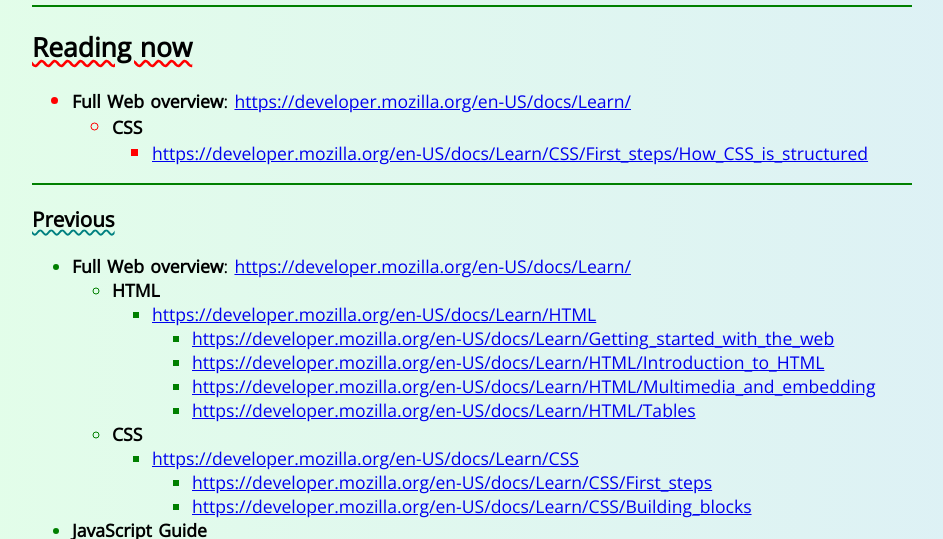
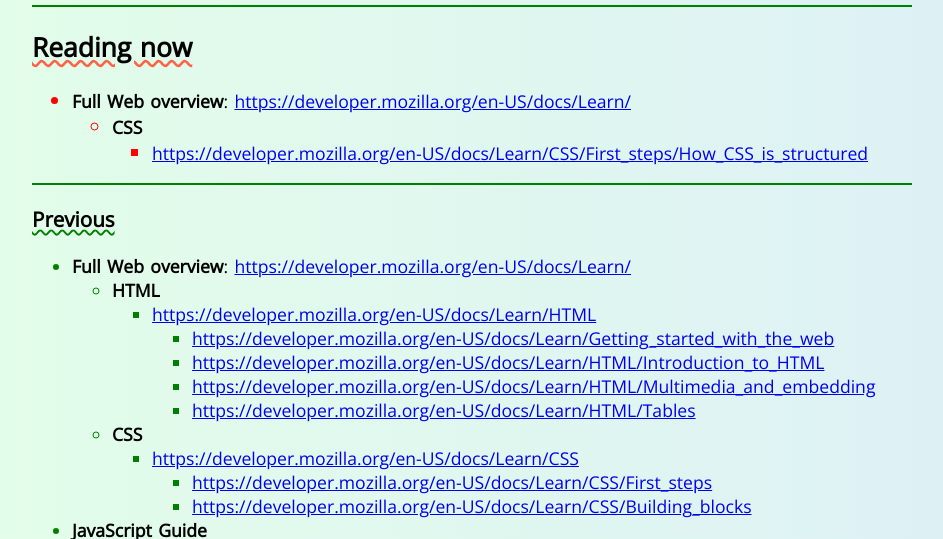
Before and after one commit to manoharreddyporeddy/manoharreddyporeddy.github.io, a plain HTML site: page index.html in a window 1280 px wide. Shown: the part 176-715 px from the top of the page, without its empty margins (168-1111 px from the left). Drawn offline with nearby package versions, Linux system fonts and the light colour scheme.

Commit message:
Add files via upload

```diff
--- a/public/stylesheets/styles.css
+++ b/public/stylesheets/styles.css
@@ -129,7 +129,7 @@ li[class='in-progress']::marker {
 }
 
 h2 {
-  text-decoration: red wavy underline;
+  text-decoration: tomato wavy underline;
 }
 
 h3,
@@ -139,7 +139,7 @@ h6,
 h7 {
   /* text-decoration: underline overline green; */
   /* text-decoration: underline; */
-  text-decoration: teal wavy underline;
+  text-decoration: green wavy underline;
 }
 
 hr {
```
